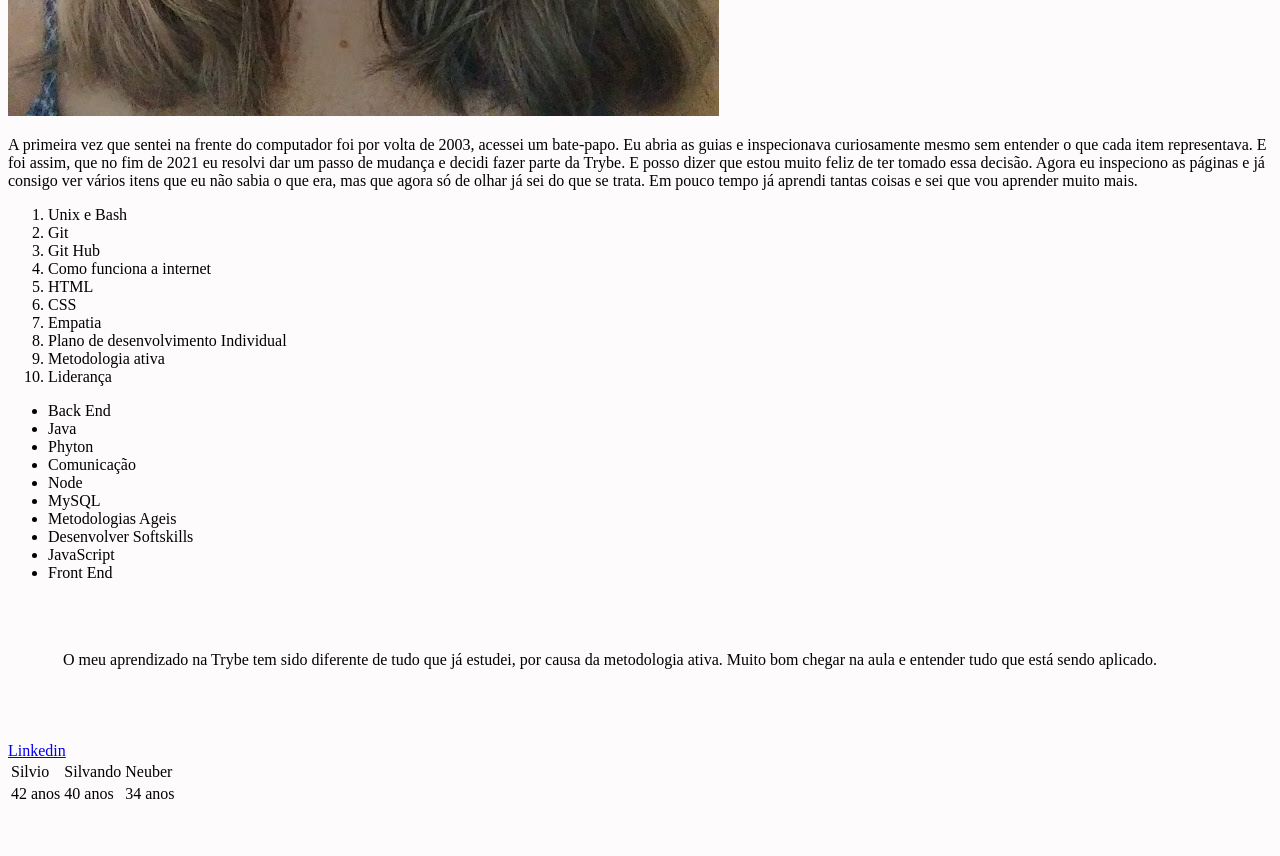
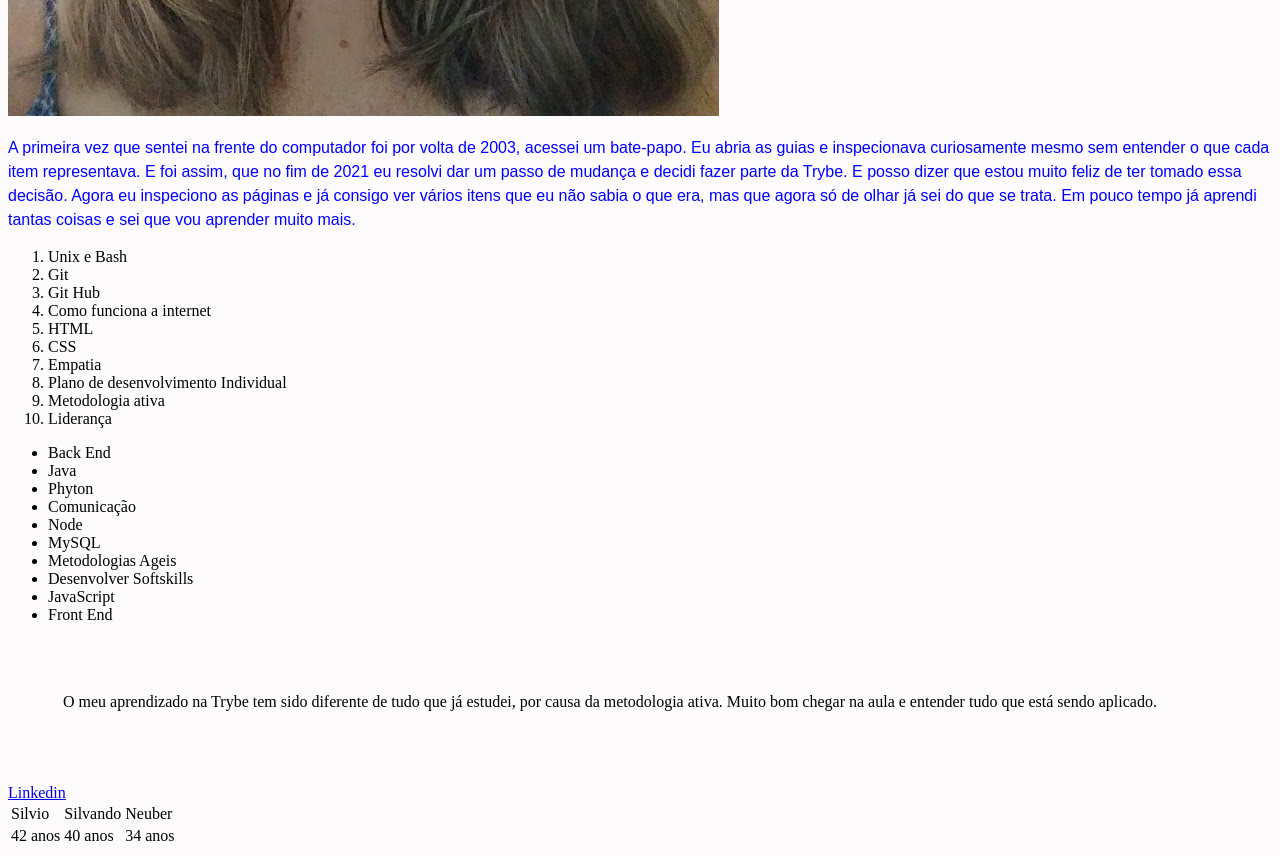
Before and after one commit to fehromao/Lessons-Learned, a website: page index.html in a window 1280 px wide. Shown: the part 840-1696 px from the top of the page. Before the commit the page ends 1654 px from the top, so only its background shows below. Drawn offline with Linux system fonts and the light colour scheme.

Commit message:
Finalizado o requisito 14

```diff
--- a/index.html
+++ b/index.html
@@ -16,7 +16,7 @@
     <img src="minha_foto.jpg" id="minha_foto" alt="Fernanda Romão">
 
     <article>
-     <p>A primeira vez que sentei na frente do computador foi por volta de 2003, acessei um bate-papo.  Eu abria as guias e inspecionava curiosamente mesmo sem entender o que cada item representava. E foi assim, que no fim de 2021 eu resolvi dar um passo de mudança e decidi fazer parte da Trybe. E posso dizer que estou muito feliz de ter tomado essa decisão. Agora eu inspeciono as páginas e já consigo ver vários itens que eu não sabia o que era, mas que agora só de olhar já sei do que se trata. Em pouco tempo já aprendi tantas coisas e sei que vou aprender muito mais.</p>
+     <p class="fonte"> A primeira vez que sentei na frente do computador foi por volta de 2003, acessei um bate-papo.  Eu abria as guias e inspecionava curiosamente mesmo sem entender o que cada item representava. E foi assim, que no fim de 2021 eu resolvi dar um passo de mudança e decidi fazer parte da Trybe. E posso dizer que estou muito feliz de ter tomado essa decisão. Agora eu inspeciono as páginas e já consigo ver vários itens que eu não sabia o que era, mas que agora só de olhar já sei do que se trata. Em pouco tempo já aprendi tantas coisas e sei que vou aprender muito mais.</p>
     </article>
 
     <ol id="licoes_aprendidas">
--- a/style.css
+++ b/style.css
@@ -14,3 +14,10 @@ body {
   padding: 50px;
   border: rgb(253, 251, 251) solid;
 }
+
+.fonte {
+  font-family: fantasy;
+  font-size:medium;
+  color: blue;
+  line-height: 1.5;
+}
```
